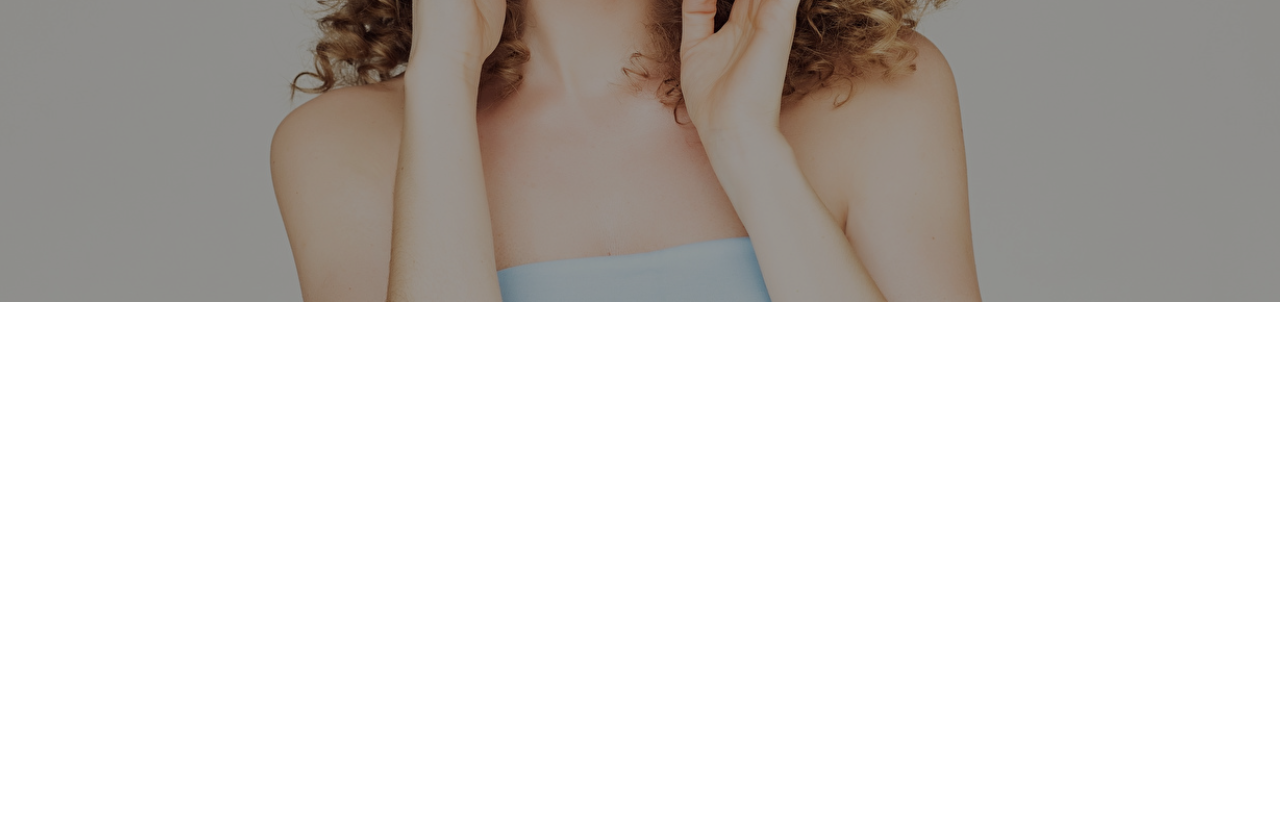
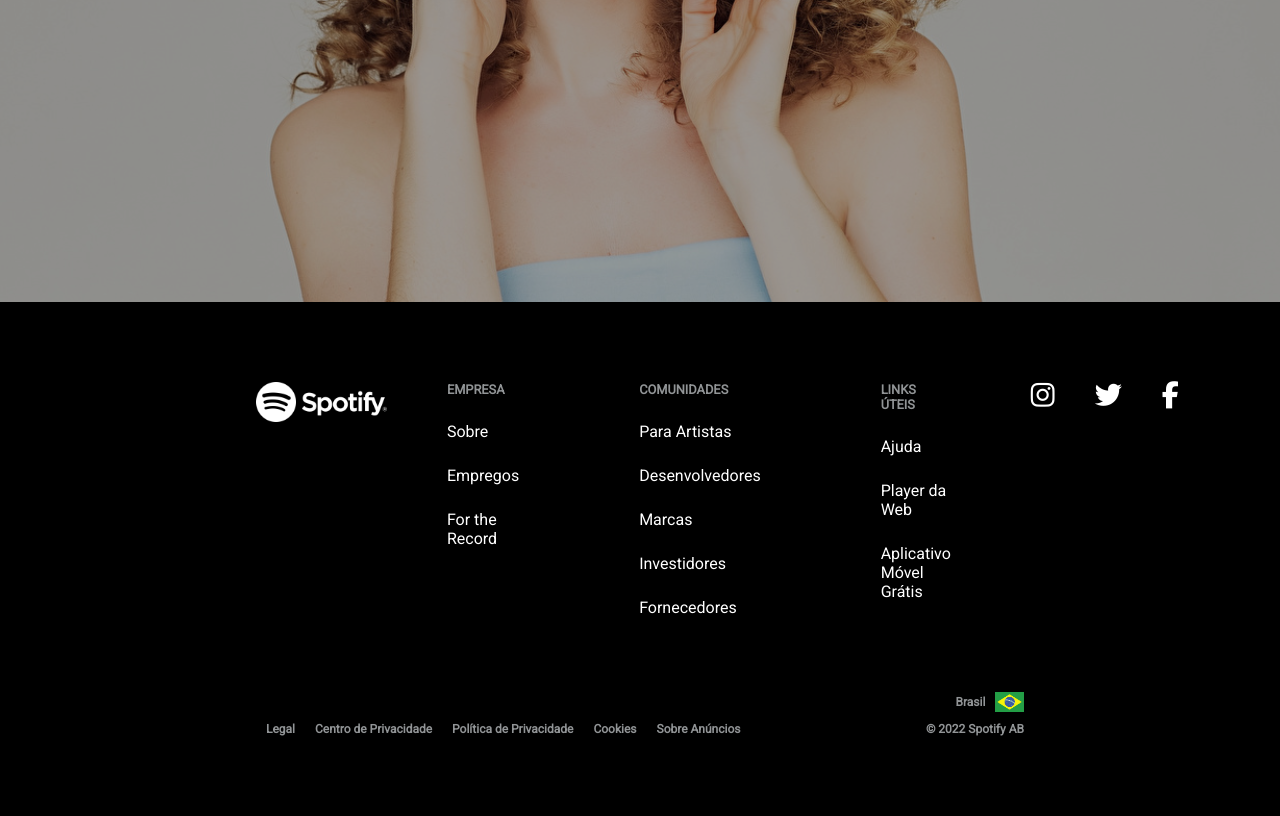
Before and after one commit to Doug-Silva/spotify-clone, a plain HTML site: page index.html in a window 1280 px wide. Shown: the part 498-1314 px from the top of the page. Before the commit the page ends 800 px from the top, so only its background shows below. Drawn offline with Linux system fonts and the light colour scheme.

Commit message:
Projeto final 1.0

```diff
--- a/assets/css/style.css
+++ b/assets/css/style.css
@@ -82,7 +82,7 @@ body {
 	justify-content: center;
 	align-items: center;
 	color: white;
-    background: url(../img/showcase2.webp) center center/cover;
+	background: url("../img/showcase2.webp") center center/cover;
 	background-color: rgba(0, 0, 0, 0.4);
 	background-blend-mode: color;
 }
@@ -101,3 +101,106 @@ body {
 	margin: 15px 0;
 	font-size: 1.1rem;
 }
+
+/* Footer */
+#footer {
+	background: black;
+	color: white;
+	padding: 80px 0;
+}
+
+#footer .footer-content {
+	display: flex;
+	width: 60%;
+	margin: auto;
+	justify-content: space-between;
+}
+
+#footer .footer-content .footer-menu {
+	margin: 0 60px;
+	list-style: none;
+}
+
+#footer .footer-content .footer-menu .footer-menu-item {
+	margin: 25px 0;
+	transition: all 300ms ease;
+}
+
+#footer .footer-content .footer-menu .footer-menu-item:hover {
+	color: var(--default-green);
+	cursor: pointer;
+}
+
+#footer .footer-content .footer-menu p {
+	font-weight: bold;
+	text-transform: uppercase;
+	color: #919496;
+	font-size: 0.8rem;
+}
+
+/* Footer Socials */
+.socials {
+	display: flex;
+}
+
+.socials i {
+	margin: 0 20px;
+	font-size: 1.7rem;
+	transition: all 300ms ease;
+}
+
+.socials i:hover {
+	color: var(--default-green);
+	cursor: pointer;
+}
+
+/* Footer Info */
+.footer-info {
+	display: flex;
+	justify-content: space-between;
+	align-items: flex-end;
+	width: 60%;
+	margin: auto;
+	font-weight: bold;
+	color: #919496;
+	font-size: 0.75rem;
+	padding-top: 50px;
+}
+
+.footer-info .footer-info-items {
+	display: flex;
+	list-style: none;
+}
+
+.footer-info .footer-info-items .footer-info-item {
+	margin: 0 10px;
+	transition: all 300ms ease;
+}
+
+.footer-info .footer-info-items .footer-info-item:hover {
+	color: var(--default-green);
+	cursor: pointer;
+}
+
+.footer-info .rights .country {
+	display: flex;
+	justify-content: flex-end;
+	align-items: center;
+	margin-bottom: 10px;
+}
+
+.footer-info .rights .country p {
+	transition: all 300ms ease;
+}
+
+.footer-info .rights .country p:hover {
+	color: var(--default-green);
+	cursor: pointer;
+}
+
+.footer-info .rights .country .brazil-flag {
+	height: 20px;
+	width: auto;
+	display: inline-block;
+	margin-left: 10px;
+}
--- a/index.html
+++ b/index.html
@@ -47,7 +47,61 @@
 			</div>
 		</div>
 
-        <!-- JavaScript -->
-        <script src="./assets/js/script.js"></script>
+        <!-- Footer -->
+        <footer id="footer">
+            <div class="footer-content">
+                <img src="./assets/img/logo.png" alt="logo" class="logo">
+                <ul class="footer-menu">
+                    <p>Empresa</p>
+                    <li class="footer-menu-item">Sobre</li>
+                    <li class="footer-menu-item">Empregos</li>
+                    <li class="footer-menu-item">For the Record</li>
+                </ul>
+
+                <ul class="footer-menu">
+                    <p>Comunidades</p>
+                    <li class="footer-menu-item">Para Artistas</li>
+                    <li class="footer-menu-item">Desenvolvedores</li>
+                    <li class="footer-menu-item">Marcas</li>
+                    <li class="footer-menu-item">Investidores</li>
+                    <li class="footer-menu-item">Fornecedores</li>
+                </ul>
+
+                <ul class="footer-menu">
+                    <p>Links Úteis</p>
+                    <li class="footer-menu-item">Ajuda</li>
+                    <li class="footer-menu-item">Player da Web</li>
+                    <li class="footer-menu-item">Aplicativo Móvel Grátis</li>
+                </ul>
+
+                <div class="socials">
+                    <i class="fab fa-instagram"></i>
+                    <i class="fab fa-twitter"></i>
+                    <i class="fab fa-facebook-f"></i>
+                </div>
+            </div>
+
+            <div class="footer-info">
+                <ul class="footer-info-items">
+                    <li class="footer-info-item">Legal</li>
+                    <li class="footer-info-item">Centro de Privacidade</li>
+                    <li class="footer-info-item">Política de Privacidade</li>
+                    <li class="footer-info-item">Cookies</li>
+                    <li class="footer-info-item">Sobre Anúncios</li>
+                </ul>
+
+                <div class="rights">
+                    <div class="country">
+                        <p>Brasil</p>
+                        <img src="./assets/img/brazil.png" alt="img Brasil" class="brazil-flag">
+                    </div>
+
+                    <p>&copy; 2022 Spotify AB</p>
+                </div>
+            </div>
+        </footer>
+
+        <!-- Scripts -->
+		<script src="https://kit.fontawesome.com/f9e19193d6.js" crossorigin="anonymous"></script>
     </body>
 </html>
```
Also changed, not shown: assets/js/script.js (deleted), 1 other file. Lines whose indentation alone changed are shown as unchanged.
